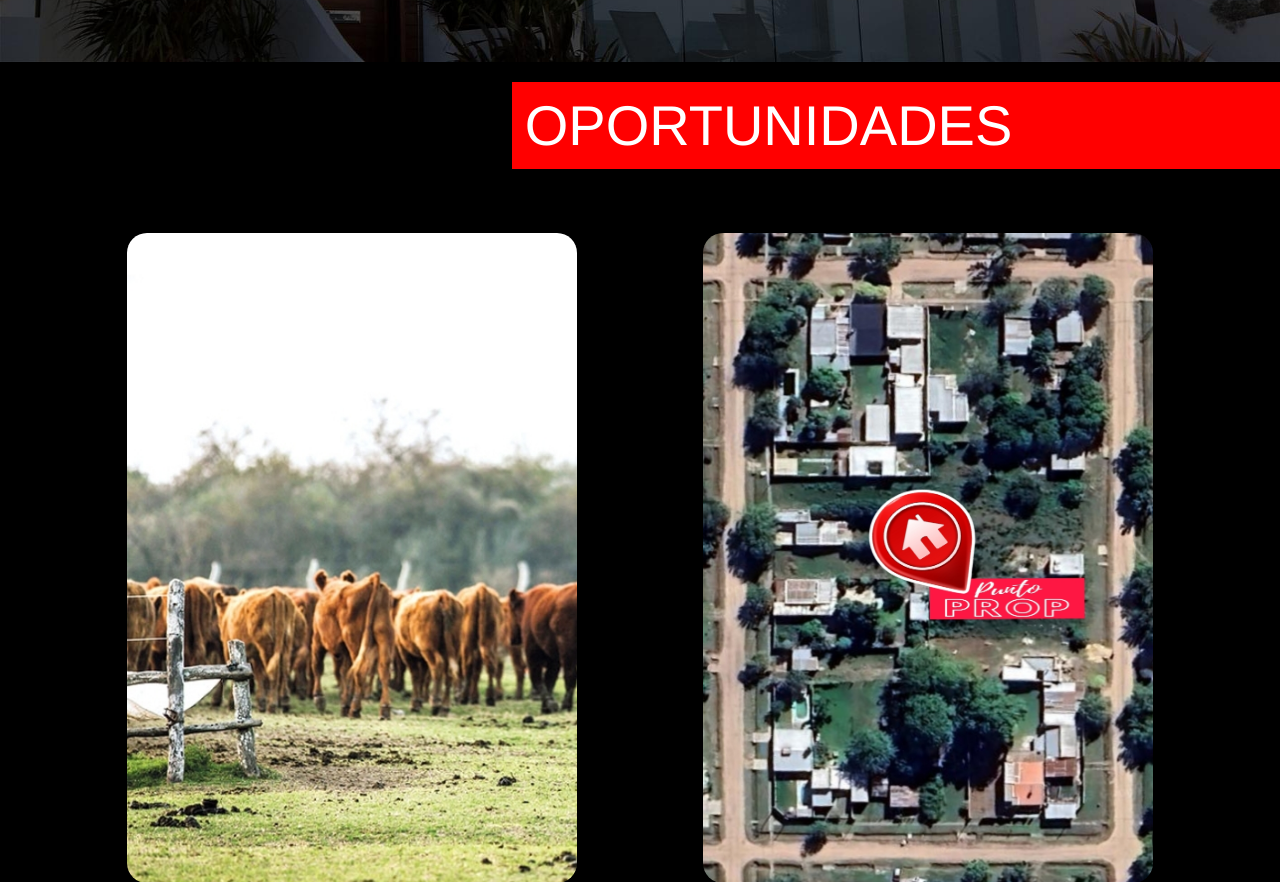
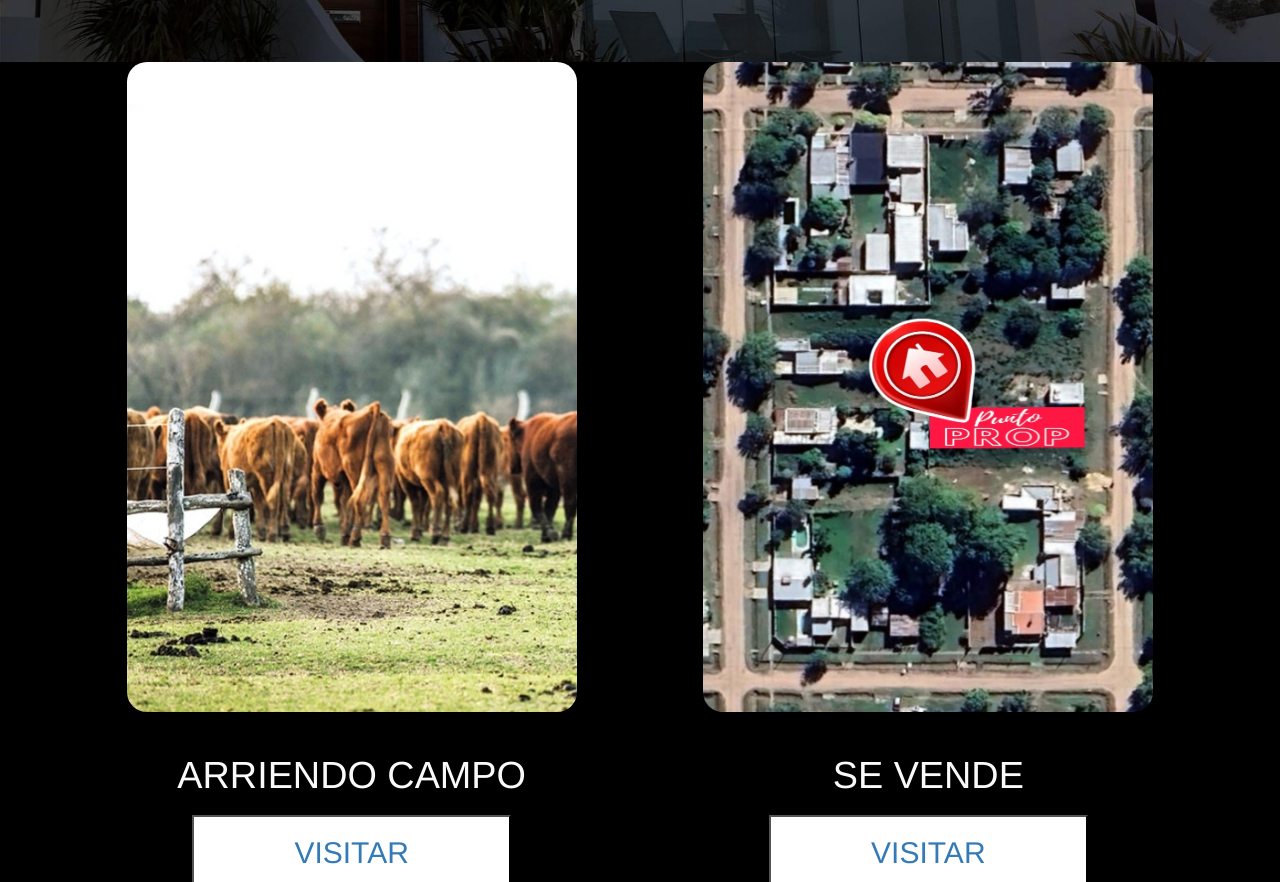
Before and after one commit to manzha02/PF_RUIZDIAZ, a website: page index.html in a window 1280 px wide. Shown: the part 823-1705 px from the top of the page. Drawn offline with nearby package versions, Linux system fonts and the light colour scheme.

Commit message:
chauportun

```diff
--- a/index.html
+++ b/index.html
@@ -43,7 +43,6 @@
       </header>
 
         <main>
-    <h2>OPORTUNIDADES</h2>
         <section>
               <div>
                 <img src="./assets/Screenshot_20231108_182205_Chrome.jpg" alt="">
```
